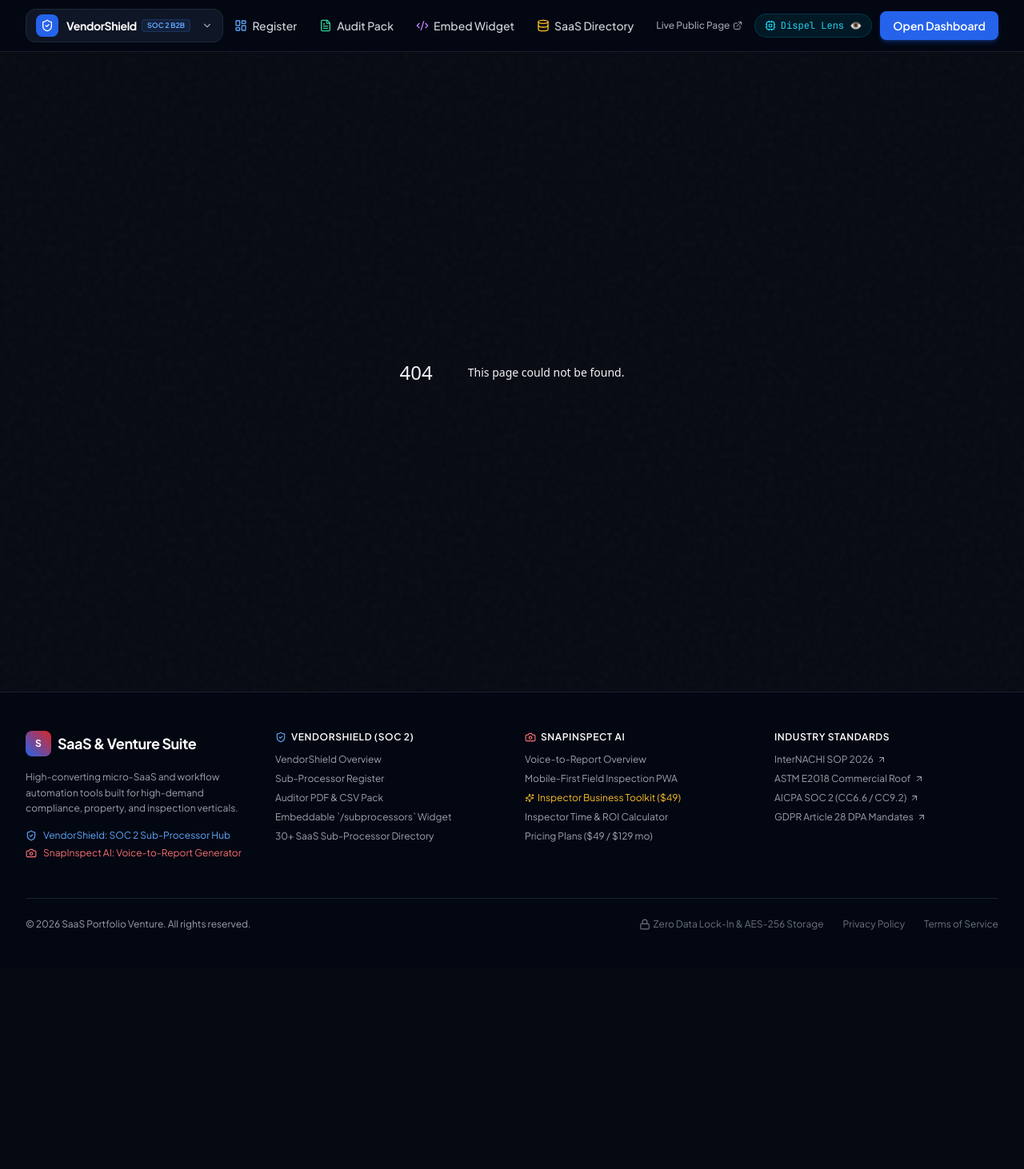
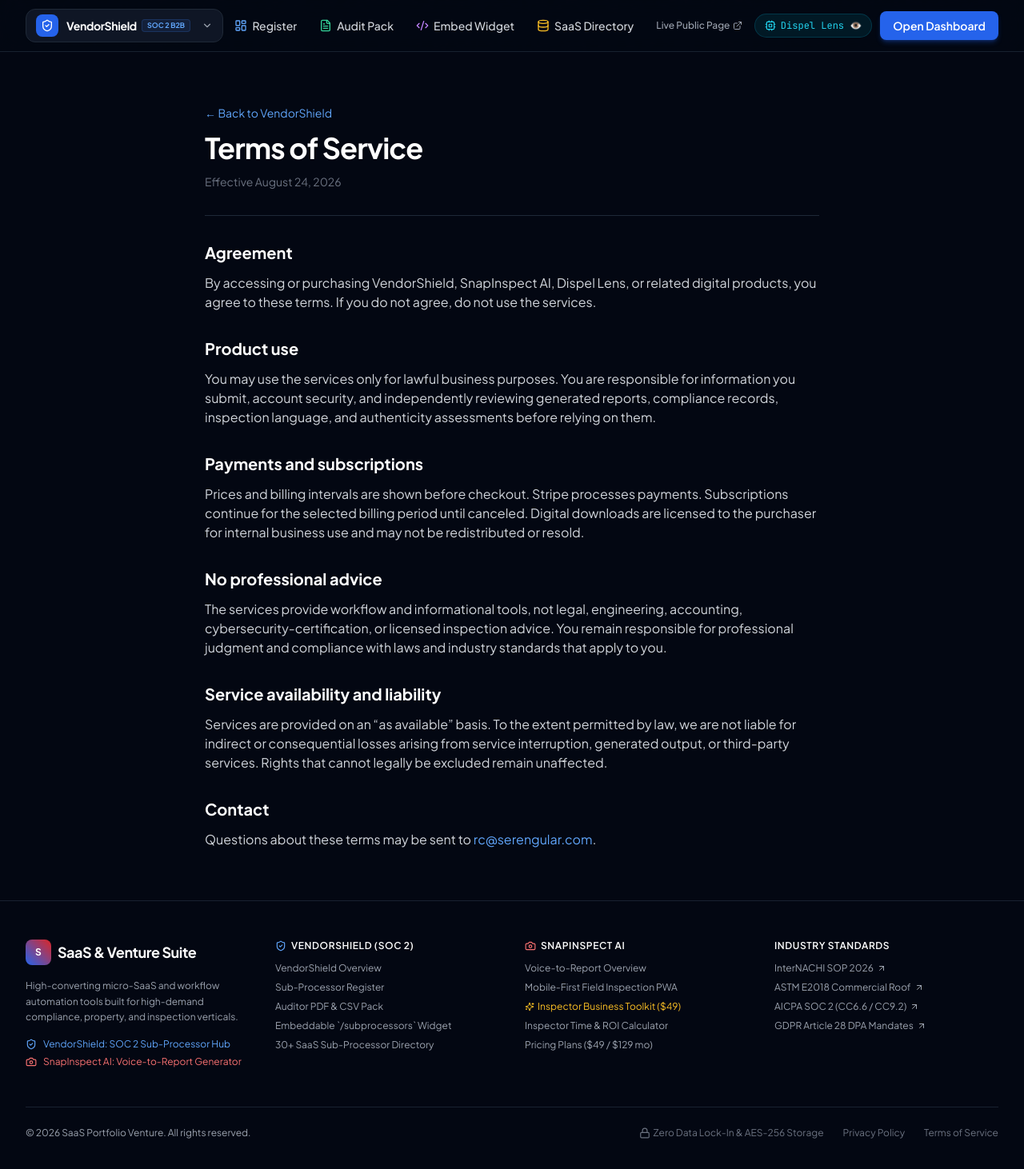
Before and after one commit to Hookrscare/vendorshield, a Next.js app: page /terms in a window 1280 px wide. Before the commit this address had no page. Shown: the top 1462 px of the page at 80% size. Before the commit the page ends 1212 px from the top, so only its background shows below. Built offline with nearby package versions, Linux system fonts and the light colour scheme.

Commit message:
fix(qa): ISSUE-005 — add working legal pages and footer links

```diff
--- /dev/null
+++ b/src/app/privacy/page.tsx
@@ -0,0 +1,68 @@
+import Link from "next/link";
+
+export const metadata = {
+  title: "Privacy Policy | VendorShield",
+  description: "Privacy practices for VendorShield, SnapInspect AI, and Dispel Lens.",
+};
+
+export default function PrivacyPage() {
+  return (
+    <main className="min-h-screen bg-gray-950 px-4 py-16 text-gray-300 sm:px-6">
+      <article className="mx-auto max-w-3xl space-y-8">
+        <div className="space-y-3 border-b border-gray-800 pb-8">
+          <Link href="/" className="text-sm text-blue-400 hover:text-blue-300">
+            ← Back to VendorShield
+          </Link>
+          <h1 className="text-4xl font-extrabold tracking-tight text-white">Privacy Policy</h1>
+          <p className="text-sm text-gray-500">Effective August 24, 2026</p>
+        </div>
+
+        <section className="space-y-3">
+          <h2 className="text-xl font-bold text-white">Information we process</h2>
+          <p>
+            We process information you provide when requesting a checkout, contacting us,
+            or using product features. This may include your email address, business details,
+            inspection inputs, and technical request information such as IP address and browser type.
+          </p>
+        </section>
+
+        <section className="space-y-3">
+          <h2 className="text-xl font-bold text-white">Payments</h2>
+          <p>
+            Payments are processed by Stripe. We do not store full payment-card numbers.
+            Stripe receives payment and billing information under its own privacy policy.
+          </p>
+        </section>
+
+        <section className="space-y-3">
+          <h2 className="text-xl font-bold text-white">How information is used</h2>
+          <p>
+            We use information to deliver requested services, complete purchases, secure the
+            site, respond to support requests, improve product reliability, and meet legal obligations.
+            We do not sell personal information.
+          </p>
+        </section>
+
+        <section className="space-y-3">
+          <h2 className="text-xl font-bold text-white">Retention and security</h2>
+          <p>
+            Information is retained only as long as needed for the purposes described above,
+            contractual requirements, fraud prevention, and applicable law. We use reasonable
+            administrative and technical safeguards, but no internet service can guarantee absolute security.
+          </p>
+        </section>
+
+        <section className="space-y-3">
+          <h2 className="text-xl font-bold text-white">Your choices</h2>
+          <p>
+            You may request access, correction, or deletion of personal information, subject to
+            applicable legal exceptions. Contact us at{" "}
+            <a className="text-blue-400 hover:text-blue-300" href="mailto:rc@serengular.com">
+              rc@serengular.com
+            </a>.
+          </p>
+        </section>
+      </article>
+    </main>
+  );
+}
--- /dev/null
+++ b/src/app/terms/page.tsx
@@ -0,0 +1,76 @@
+import Link from "next/link";
+
+export const metadata = {
+  title: "Terms of Service | VendorShield",
+  description: "Terms governing VendorShield, SnapInspect AI, and Dispel Lens.",
+};
+
+export default function TermsPage() {
+  return (
+    <main className="min-h-screen bg-gray-950 px-4 py-16 text-gray-300 sm:px-6">
+      <article className="mx-auto max-w-3xl space-y-8">
+        <div className="space-y-3 border-b border-gray-800 pb-8">
+          <Link href="/" className="text-sm text-blue-400 hover:text-blue-300">
+            ← Back to VendorShield
+          </Link>
+          <h1 className="text-4xl font-extrabold tracking-tight text-white">Terms of Service</h1>
+          <p className="text-sm text-gray-500">Effective August 24, 2026</p>
+        </div>
+
+        <section className="space-y-3">
+          <h2 className="text-xl font-bold text-white">Agreement</h2>
+          <p>
+            By accessing or purchasing VendorShield, SnapInspect AI, Dispel Lens, or related
+            digital products, you agree to these terms. If you do not agree, do not use the services.
+          </p>
+        </section>
+
+        <section className="space-y-3">
+          <h2 className="text-xl font-bold text-white">Product use</h2>
+          <p>
+            You may use the services only for lawful business purposes. You are responsible for
+            information you submit, account security, and independently reviewing generated reports,
+            compliance records, inspection language, and authenticity assessments before relying on them.
+          </p>
+        </section>
+
+        <section className="space-y-3">
+          <h2 className="text-xl font-bold text-white">Payments and subscriptions</h2>
+          <p>
+            Prices and billing intervals are shown before checkout. Stripe processes payments.
+            Subscriptions continue for the selected billing period until canceled. Digital downloads
+            are licensed to the purchaser for internal business use and may not be redistributed or resold.
+          </p>
+        </section>
+
+        <section className="space-y-3">
+          <h2 className="text-xl font-bold text-white">No professional advice</h2>
+          <p>
+            The services provide workflow and informational tools, not legal, engineering, accounting,
+            cybersecurity-certification, or licensed inspection advice. You remain responsible for
+            professional judgment and compliance with laws and industry standards that apply to you.
+          </p>
+        </section>
+
+        <section className="space-y-3">
+          <h2 className="text-xl font-bold text-white">Service availability and liability</h2>
+          <p>
+            Services are provided on an “as available” basis. To the extent permitted by law, we are not
+            liable for indirect or consequential losses arising from service interruption, generated output,
+            or third-party services. Rights that cannot legally be excluded remain unaffected.
+          </p>
+        </section>
+
+        <section className="space-y-3">
+          <h2 className="text-xl font-bold text-white">Contact</h2>
+          <p>
+            Questions about these terms may be sent to{" "}
+            <a className="text-blue-400 hover:text-blue-300" href="mailto:rc@serengular.com">
+              rc@serengular.com
+            </a>.
+          </p>
+        </section>
+      </article>
+    </main>
+  );
+}
--- a/src/components/Footer.tsx
+++ b/src/components/Footer.tsx
@@ -136,8 +136,12 @@
             <span className="flex items-center gap-1 text-gray-500">
               <Lock className="w-3.5 h-3.5" /> Zero Data Lock-In &amp; AES-256 Storage
             </span>
-            <span className="text-gray-500">Privacy Policy</span>
-            <span className="text-gray-500">Terms of Service</span>
+            <Link href="/privacy" className="text-gray-500 hover:text-white transition-colors">
+              Privacy Policy
+            </Link>
+            <Link href="/terms" className="text-gray-500 hover:text-white transition-colors">
+              Terms of Service
+            </Link>
           </div>
         </div>
       </div>
```
Also changed, not shown: 1 other file (tests, documents, lock files or other folders).
